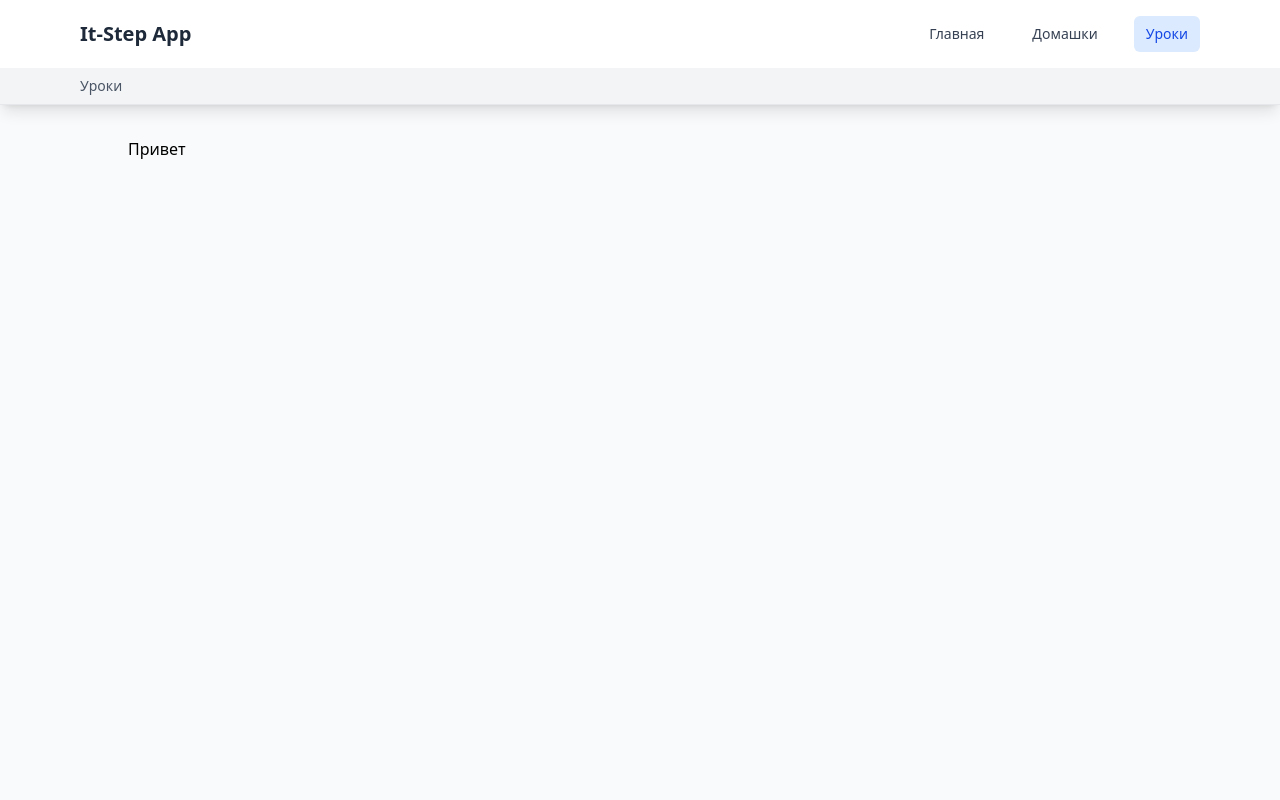
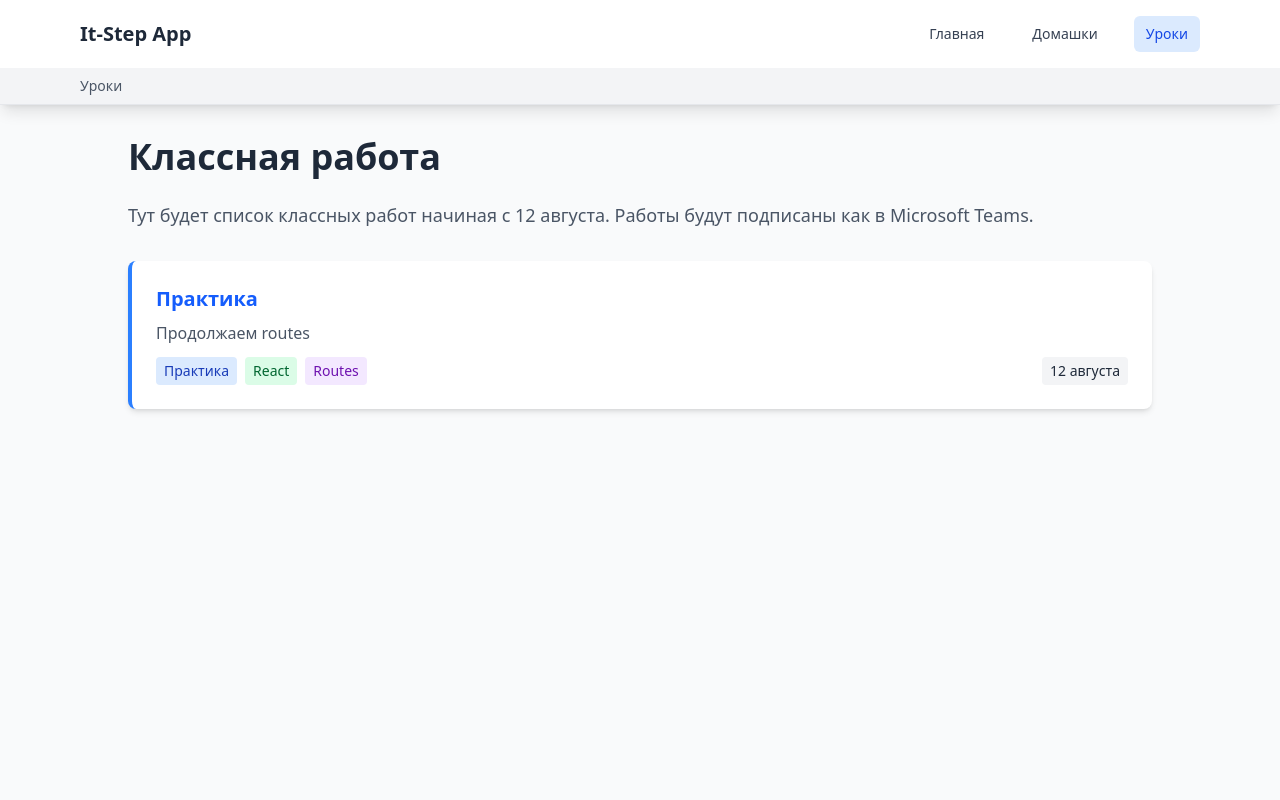
Before and after one commit to GGx321/It-step-homework, a React (Vite) app: page /classes in a window 1280 px wide. Shown: the top 800 px of the page. Built offline with nearby package versions, Linux system fonts and the light colour scheme.

Commit message:
✨ Add Classes1 component and integrate classes routing; enhance Classes page with HomeworkCard display

```diff
--- a/src/App.tsx
+++ b/src/App.tsx
@@ -9,6 +9,7 @@ import NotFound from './pages/NotFound';
 import homeworks from './homeworks/index';
 import './App.css';
 import Footer from './components/Footer';
+import classes from './classes/index';
 
 function App() {
   const {
@@ -25,6 +26,7 @@ function App() {
     Homework11,
     Homework12,
   } = homeworks;
+  const { Classes1 } = classes;
   return (
     <div className="min-h-screen bg-gray-50">
       <ScrollToTop />
@@ -46,6 +48,7 @@ function App() {
         <Route path="/homeworks/11" element={<Homework11 />} />
         <Route path="/homeworks/12" element={<Homework12 />} />
         <Route path="/classes" element={<Classes />} />
+        <Route path="/classes/1" element={<Classes1 />} />
         <Route path="*" element={<NotFound />} />
       </Routes>
       <Footer />
--- /dev/null
+++ b/src/classes/1.tsx
@@ -0,0 +1,5 @@
+import HomeworkPage from '../components/HomeworkPage';
+
+export default function Classes1() {
+  return <HomeworkPage>Дарова</HomeworkPage>;
+}
--- /dev/null
+++ b/src/classes/index.ts
@@ -0,0 +1,7 @@
+import Classes1 from './1';
+
+const classes = {
+  Classes1,
+};
+
+export default classes;
--- a/src/components/HomeworkCard.tsx
+++ b/src/components/HomeworkCard.tsx
@@ -3,6 +3,7 @@ import { Link } from 'react-router-dom';
 interface HomeworkCardProps {
   title: string;
   description: string;
+  date?: string;
   to: string;
   tags: string[];
 }
@@ -10,6 +11,7 @@ interface HomeworkCardProps {
 export default function HomeworkCard({
   title,
   description,
+  date,
   to,
   tags,
 }: HomeworkCardProps) {
@@ -36,6 +38,7 @@ export default function HomeworkCard({
         </Link>
       </h2>
       <p className="mb-3 text-gray-600">{description}</p>
+      <div className="flex justify-between">
         <div className="flex flex-wrap gap-2">
           {tags.map((tag, index) => (
             <span
@@ -48,6 +51,13 @@ export default function HomeworkCard({
             </span>
           ))}
         </div>
+
+        {date ? (
+          <span className="rounded bg-gray-100 px-2 py-1 text-sm text-gray-800">
+            {date}
+          </span>
+        ) : null}
+      </div>
     </div>
   );
 }
--- a/src/pages/Classes.tsx
+++ b/src/pages/Classes.tsx
@@ -1,9 +1,34 @@
 import PageShell from '../components/PageShell';
+import HomeworkCard from '../components/HomeworkCard';
+import { getAllClasses } from '../utils/classesConfig';
 
 export default function Classes() {
+  const classes = getAllClasses();
+
   return (
     <PageShell>
-      <div>Привет</div>
+      <div>
+        <h1 className="mb-6 text-4xl font-bold text-gray-800">
+          Классная работа
+        </h1>
+        <p className="mb-8 text-lg text-gray-600">
+          Тут будет список классных работ начиная с 12 августа. Работы будут
+          подписаны как в Microsoft Teams.
+        </p>
+
+        <div className="space-y-4">
+          {classes.map((classItem) => (
+            <HomeworkCard
+              key={classItem.id}
+              title={classItem.title}
+              description={classItem.description}
+              date={classItem.date}
+              to={classItem.path}
+              tags={classItem.tags}
+            />
+          ))}
+        </div>
+      </div>
     </PageShell>
   );
 }
--- /dev/null
+++ b/src/utils/classesConfig.ts
@@ -0,0 +1,27 @@
+export interface classesConfig {
+  id: string;
+  path: string;
+  title: string;
+  description: string;
+  date: string;
+  tags: string[];
+}
+
+export const classesConfig: classesConfig[] = [
+  {
+    id: '1',
+    path: '/classes/1',
+    title: 'Практика',
+    description: 'Продолжаем routes',
+    date: '12 августа',
+    tags: ['Практика', 'React', 'Routes'],
+  },
+];
+
+export function getClassByPath(path: string): classesConfig | undefined {
+  return classesConfig.find((classItem) => classItem.path === path);
+}
+
+export function getAllClasses(): classesConfig[] {
+  return classesConfig;
+}
```
Lines whose indentation alone changed are shown as unchanged.
